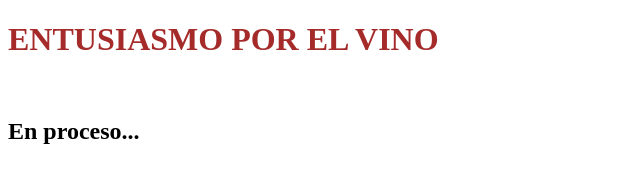
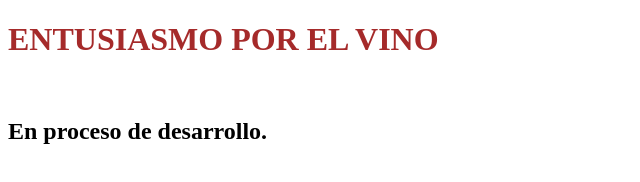
Before and after one commit to matiaslarroud/PY_Vinoteca_Backend, a website: page public/index.html in a window 1280 px wide. Shown: the whole page, without its empty margins (0-640 px from the left). Drawn offline with Linux system fonts and the light colour scheme.

Commit message:
AGREGAMOS styles.css Y index.js

```diff
--- a/public/index.html
+++ b/public/index.html
@@ -10,6 +10,6 @@
 <body>
     <h1>ENTUSIASMO POR EL VINO</h1>
     <br>
-    <h2>En proceso...</h2>
+    <h2>En proceso de desarrollo.</h2>
 </body>
 </html>
```
